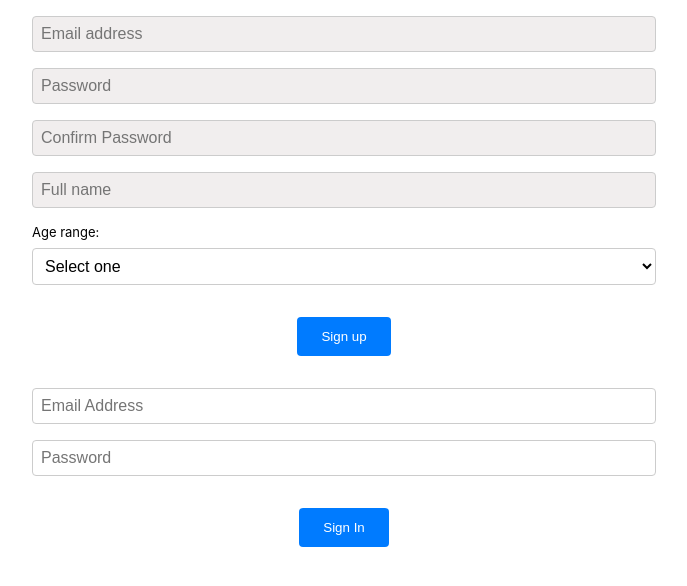
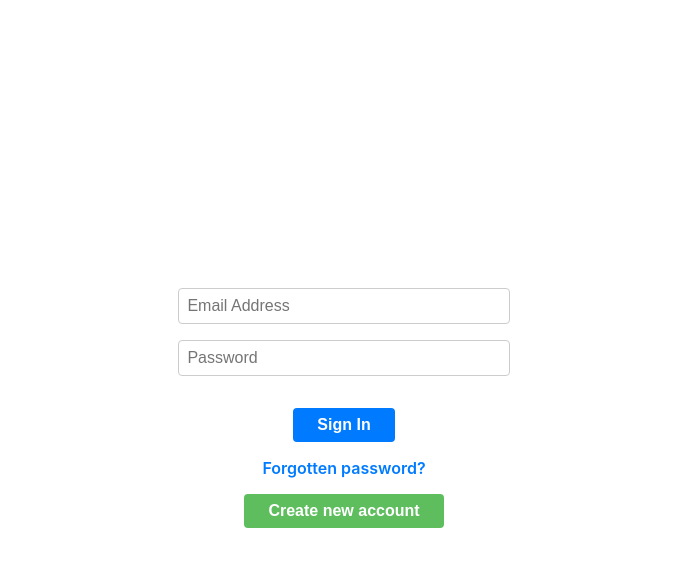
Before and after one commit to HT7UNG/tpgtelecom, a React (Create React App) app: page / in a window 1280 px wide. Shown: the top 586 px of the page, without its empty margins (296-983 px from the left). Built offline with nearby package versions, Linux system fonts and the light colour scheme.

Commit message:
refactor signup form state and added modal for signup.

```diff
--- a/src/App.css
+++ b/src/App.css
@@ -1,5 +1,13 @@
+body {
+  display: flex;
+  align-items: center;
+  justify-content: center;
+  height: 100vh;
+}
+
 .App {
-  /* text-align: center; */
+  text-align: center;
+  width: 400px;
 }
 
 form {
@@ -13,7 +21,7 @@ form div {
   display: flex;
   flex-direction: column;
   margin-bottom: 1rem;
-  width: 50%;
+  width: 90%;
 }
 
 .signin input {
@@ -37,11 +45,13 @@ form select {
   background-color: white;
 }
 
-form button {
+button {
   margin-top: 1rem;
-  padding: 0.75rem 1.5rem;
+  padding: 0.5rem 1.5rem;
   background-color: #007bff;
   color: white;
+  font-size: 1em;
+  font-weight: 700;
   border: none;
   border-radius: 4px;
   cursor: pointer;
@@ -50,3 +60,34 @@ form button {
 form .form-age-label {
   font-size: small;
 }
+
+.modal-overlay {
+  position: fixed;
+  top: 0;
+  left: 0;
+  right: 0;
+  bottom: 0;
+  background-color: rgba(0, 0, 0, 0.7);
+  display: flex;
+  align-items: center;
+  justify-content: center;
+}
+
+.modal-content {
+  background-color: white;
+  border-radius: 10px;
+  padding: 20px;
+  width: 500px;
+  max-width: 100%;
+  box-shadow: 0 10px 20px rgba(0, 0, 0, 0.19), 0 6px 6px rgba(0, 0, 0, 0.23);
+}
+
+.modal-button {
+  background-color: rgb(94, 190, 94);
+}
+
+.fake-forget {
+  cursor: pointer;
+  color: #007bff;
+  font-weight: 600;
+}
--- a/src/App.jsx
+++ b/src/App.jsx
@@ -17,8 +17,9 @@ const App = () => {
 
   return (
     <div className="App">
+      <SignIn users={users} />
+      <div className="fake-forget">Forgotten password?</div>
       <SignUp users={users} setUsers={setUsers} />
-      <SignIn users={users} />
     </div>
   );
 };
--- a/src/components/SignUp.jsx
+++ b/src/components/SignUp.jsx
@@ -1,23 +1,39 @@
 import React, { useState } from "react";
 
 const SignUp = ({ setUsers }) => {
-  const [email, setEmail] = useState("");
-  const [password, setPassword] = useState("");
-  const [confirmPassword, setConfirmPassword] = useState("");
-  const [fullName, setFullName] = useState("");
-  const [ageRange, setAgeRange] = useState("");
+  const [isOpen, setIsOpen] = useState(false);
+  const [formData, setFormData] = useState({
+    email: "",
+    password: "",
+    confirmPassword: "",
+    fullName: "",
+    ageRange: "",
+  });
+
+  const handleInputChange = (event) => {
+    setFormData({
+      ...formData,
+      [event.target.name]: event.target.value,
+    });
+  };
 
   const handleSubmit = (event) => {
     event.preventDefault();
-
-    if (password !== confirmPassword) {
+    // Perform form validation here
+    // Submit form data to backend here
+    if (formData.password !== formData.confirmPassword) {
       // Show an error message if passwords don't match
       alert("Passwords do not match");
       return;
     }
-    if (email && password && fullName && ageRange) {
+    if (
+      formData.email &&
+      formData.password &&
+      formData.fullName &&
+      formData.ageRange
+    ) {
       console.log("Success");
-      const newUser = { email, password };
+      const newUser = { email: formData.email, password: formData.password };
       setUsers((users) => [...users, newUser]);
     } else {
       console.log("Fail");
@@ -26,67 +42,79 @@ const SignUp = ({ setUsers }) => {
   };
 
   return (
+    <>
+      <button className="modal-button" onClick={() => setIsOpen(true)}>
+        Create new account
+      </button>
+      {isOpen && (
+        <div className="modal-overlay">
+          <div className="modal-content">
             <form onSubmit={handleSubmit}>
+              <h2>Sign Up</h2>
               <div>
-        {/* <label htmlFor="email">Email address:</label> */}
                 <input
                   placeholder="Email address"
                   type="email"
                   id="email"
-          value={email}
-          onChange={(e) => setEmail(e.target.value)}
+                  name="email"
+                  value={formData.email}
+                  onChange={handleInputChange}
                 />
               </div>
               <div>
-        {/* <label htmlFor="password">Password:</label> */}
                 <input
                   placeholder="Password"
                   type="password"
                   id="password"
-          value={password}
-          onChange={(e) => setPassword(e.target.value)}
+                  name="password"
+                  value={formData.password}
+                  onChange={handleInputChange}
                 />
               </div>
               <div>
-        {/* <label htmlFor="confirmPassword">Re-type password:</label> */}
                 <input
-          placeholder="Confirm Password"
+                  placeholder="Confirm password"
                   type="password"
                   id="confirmPassword"
-          value={confirmPassword}
-          onChange={(e) => setConfirmPassword(e.target.value)}
+                  name="confirmPassword"
+                  value={formData.confirmPassword}
+                  onChange={handleInputChange}
                 />
               </div>
               <div>
-        {/* <label htmlFor="fullName">Full name:</label> */}
                 <input
-          placeholder="Full name"
+                  placeholder="FullName"
                   type="text"
                   id="fullName"
-          value={fullName}
-          onChange={(e) => setFullName(e.target.value)}
+                  name="fullName"
+                  value={formData.fullName}
+                  onChange={handleInputChange}
                 />
               </div>
               <div>
                 <label className="form-age-label" htmlFor="ageRange">
-          Age range:
+                  Age Range:
                 </label>
                 <select
                   id="ageRange"
-          value={ageRange}
-          onChange={(e) => setAgeRange(e.target.value)}
+                  name="ageRange"
+                  value={formData.ageRange}
+                  onChange={handleInputChange}
                 >
-          <option value="">Select one</option>
-          <option value="-18"> -18</option>
+                  <option value="">Select Age Range</option>
                   <option value="18-24">18-24</option>
                   <option value="25-34">25-34</option>
                   <option value="35-44">35-44</option>
-          <option value="45-54">45-54</option>
-          <option value="55+">55+</option>
+                  <option value="45+">45+</option>
                 </select>
               </div>
-      <button type="submit">Sign up</button>
+              <button type="submit">Sign Up</button>
             </form>
+            <button onClick={() => setIsOpen(false)}>Close</button>
+          </div>
+        </div>
+      )}
+    </>
   );
 };
 
```
Lines whose indentation alone changed are shown as unchanged.
